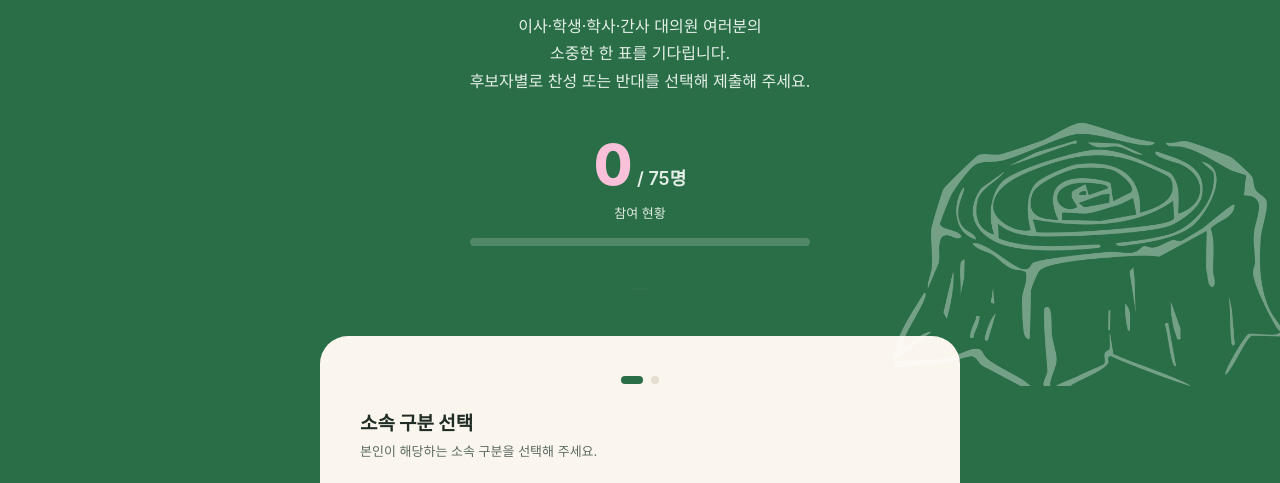
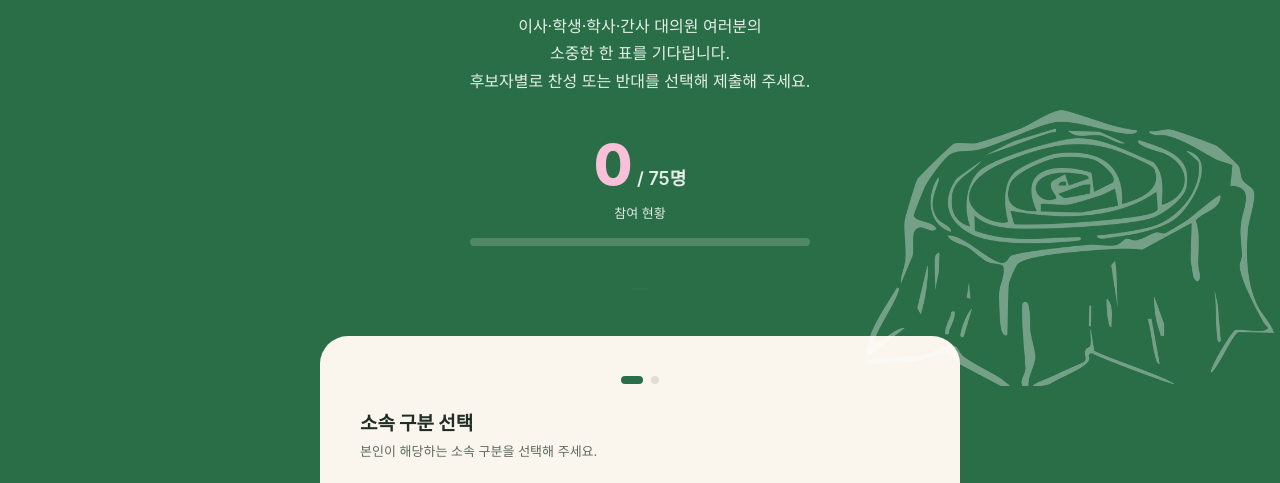
Before and after one commit to jeje-0/4, a website: page public/index.html in a window 1280 px wide. Shown: the part 281-764 px from the top of the page. Drawn offline with Linux system fonts and the light colour scheme; no server answers.

Commit message:
Adjust tree-deco width and positioning

```diff
--- a/public/index.html
+++ b/public/index.html
@@ -120,7 +120,7 @@
     .desc{max-width:520px;font-size:16px;}
     .pill-center span{font-size:14px;padding:9px 20px;}
     .stat .num{font-size:56px;}
-    .tree-deco{width:480px;;right:-50px;bottom:-40px;}
+    .tree-deco{width:500px;;right:-40px;bottom:-40px;}
     .wordmark-img{margin-top:36px;height:14px;}
 
     .panel{max-width:640px;margin-left:auto;margin-right:auto;
```
